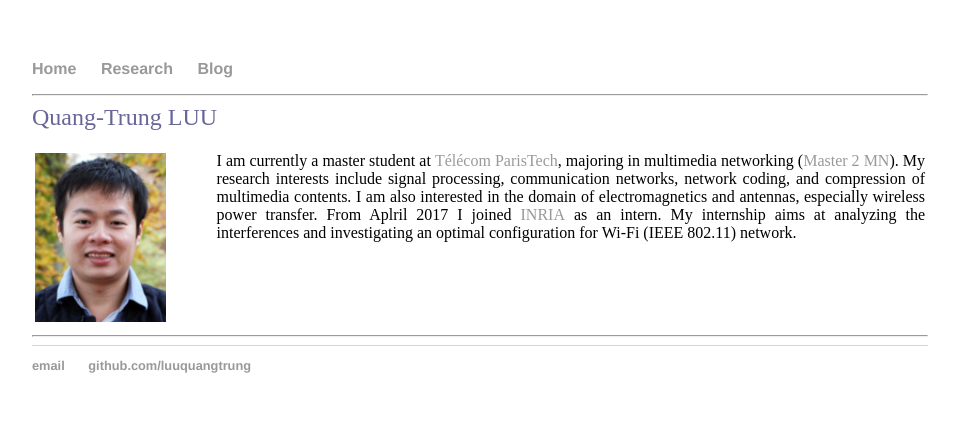
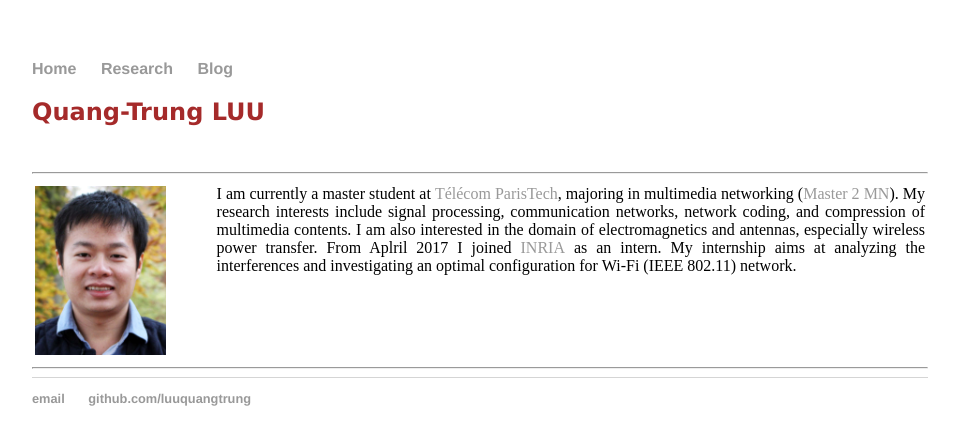
Before and after one commit to luuquangtrung/luuquangtrung.github.io_v1, a Jekyll site: the page built from index.html, in a window 1280 px wide. Shown: the top 445 px of the page, without its empty margins (160-1119 px from the left). Built offline with Jekyll 4.4.1, drawn with Linux system fonts in a browser that asks for light colours.

Commit message:
Update index.html

```diff
--- a/index.html
+++ b/index.html
@@ -3,13 +3,14 @@
 title: Quang-Trung Luu
 ---
 
+<div>
+<h2 style="font-family:verdana; color:brown">Quang-Trung LUU</h2>
+</div>
+<div>&nbsp;</div>
 
 <hr>
 <div>
 <table width = "100%"; align = center">
-   <div>
-   <div><span style="color: #666699; font-size: x-large;">Quang-Trung LUU</span></div>
-   <div>&nbsp;</div>
    <tr >
         <td width="15%" align = "center">
         <img style="display:block;" width = "100%" src = "/asset/profile/cv3_small.jpg">
```
